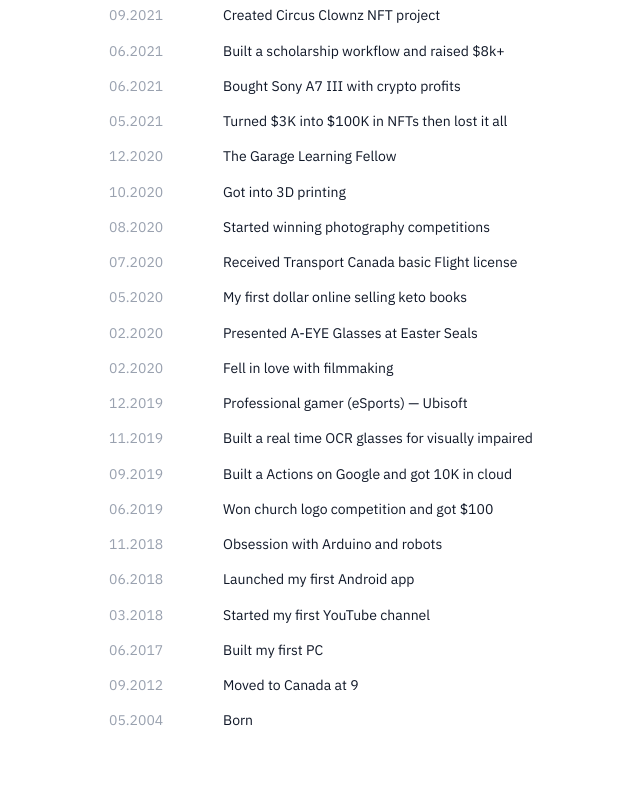
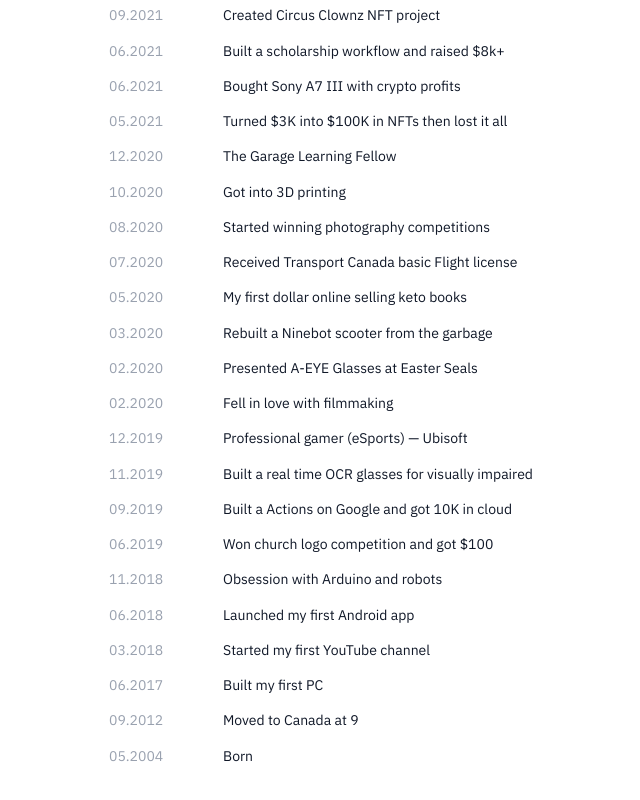
Before and after one commit to alexshibu1/alexshibu.com, a Next.js app: page /lore in a window 1280 px wide. Shown: the part 1262-2062 px from the top of the page, without its empty margins (203-843 px from the left). Before the commit the page ends 2041 px from the top, so only its background shows below. Built offline with nearby package versions, Linux system fonts and the light colour scheme.

Commit message:
another one

```diff
--- a/app/lore/page.tsx
+++ b/app/lore/page.tsx
@@ -429,6 +429,12 @@ const LORE: LoreItem[] = [
         url: "https://youtu.be/Lw3WRJgAT5M?si=pobcTDrmK0c8BoP3",
       },
     ],
+  },
+  {
+    id: "ninebot-scooter-trash-2020-03",
+    date: "03.2020",
+    line: "Rebuilt a Ninebot scooter from the garbage",
+    more: "Found a Ninebot in the trash, fixed the frame, battery, and charging, then modded it to go faster.",
   },
   {
     id: "sony-a7-iii-2021-06",
```
